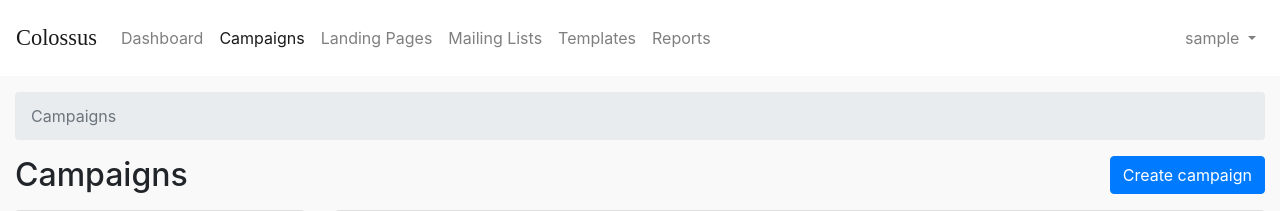
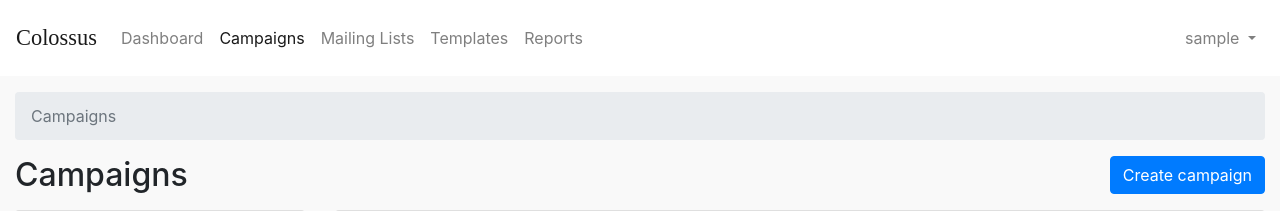
Before and after one commit to vitorfs/colossus, a Django app: page /campaigns/ in a window 1280 px wide. Shown: the top 211 px of the page. Run offline with Django 3.2, Linux system fonts and the light colour scheme; the visitor is signed in with stand-in values (Sample User, id 1); data that the repository does not hold is empty; parts of the project's set-up code (start-up, migrations or seed data) failed here and were passed over; some libraries are stand-ins or nearby versions; some web fonts are replaced.

Commit message:
Remove pages app for the time being

```diff
--- a/colossus/pages/apps.py
+++ /dev/null
@@ -1,5 +0,0 @@
-from django.apps import AppConfig
-
-
-class PagesConfig(AppConfig):
-    name = 'colossus.pages'
--- a/colossus/settings.py
+++ b/colossus/settings.py
@@ -36,7 +36,6 @@ INSTALLED_APPS = [
     'colossus.core',
     'colossus.emailtemplates',
     'colossus.lists',
-    'colossus.pages',
     'colossus.subscribers',
 ]
 
--- a/colossus/templates/base.html
+++ b/colossus/templates/base.html
@@ -25,10 +25,6 @@
           <a class="nav-item nav-link{% if menu == 'campaigns' %} active{% endif %}" href="{% url 'campaigns:campaigns' %}">
             {% trans 'Campaigns' %}
             {% if menu == 'campaigns' %}<span class="sr-only">{% trans '(current)' %}</span>{% endif %}
-          </a>
-          <a class="nav-item nav-link{% if menu == 'pages' %} active{% endif %}" href="#">
-            {% trans 'Landing Pages' %}
-            {% if menu == 'pages' %}<span class="sr-only">{% trans '(current)' %}</span>{% endif %}
           </a>
           <a class="nav-item nav-link{% if menu == 'lists' %} active{% endif %}" href="{% url 'mailing:lists' %}">
             {% trans 'Mailing Lists' %}
```
Also changed, not shown: colossus/pages/__init__.py (deleted), colossus/pages/migrations/__init__.py (deleted), colossus/pages/models.py (added), colossus/pages/views.py (added).
